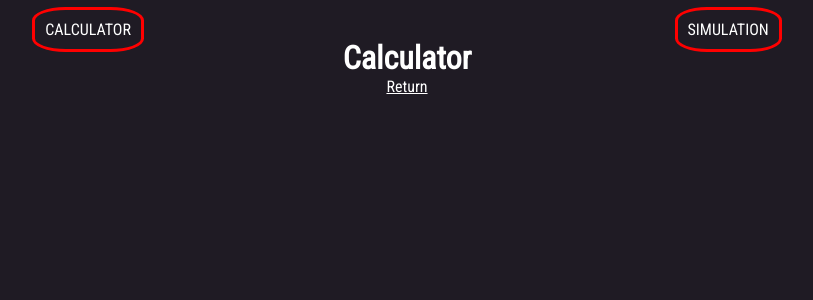
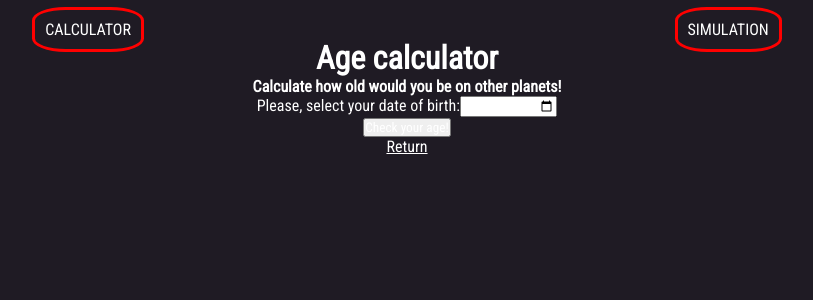
Before and after one commit to Student235555/solar-system-facts, a React (Create React App) app: page /calculator in a window 1280 px wide. Shown: the top 300 px of the page, without its empty margins (233-1046 px from the left). Built offline with nearby package versions, Linux system fonts and the light colour scheme.

Commit message:
Add form and handleClick function

```diff
--- a/src/components/AgeCalculator.js
+++ b/src/components/AgeCalculator.js
@@ -1,11 +1,30 @@
-import React from 'react';
+import React, {useState} from 'react';
 import '../styles/AgeCalculator.css';
 import {Link} from 'react-router-dom';
 
 const AgeCalculator = () => {
+
+    const today = new Date().toISOString().slice(0,10);
+    const minDate = "1888-01-01";
+    let maxDate = today.slice(0,4)*1+10;
+    maxDate = maxDate+"-12-31";
+
+    const [dateOfBirth , setDateOfBirth] = useState(today);
+
+    const handleClick = () => {
+        console.log(dateOfBirth);
+    }
+
+
     return (
         <div>
-            <h1>Calculator</h1>
+            <h1 className='calcH1'>Age calculator</h1>
+            <h4 className='calcH4'>Calculate how old would you be on other planets!</h4>
+            <div className='calcMainDiv'>
+                <label htmlFor="date">Please, select your date of birth:</label>
+                <input className='ageInput' type="date" value={dateOfBirth} min={minDate} max={maxDate} onChange={event => setDateOfBirth(event.target.value)}></input><br/>
+                <button className='ageBtn' onClick={handleClick}>Check your age!</button><br/>
+            </div>
             <Link to="/">Return</Link>
         </div>
      );
```
